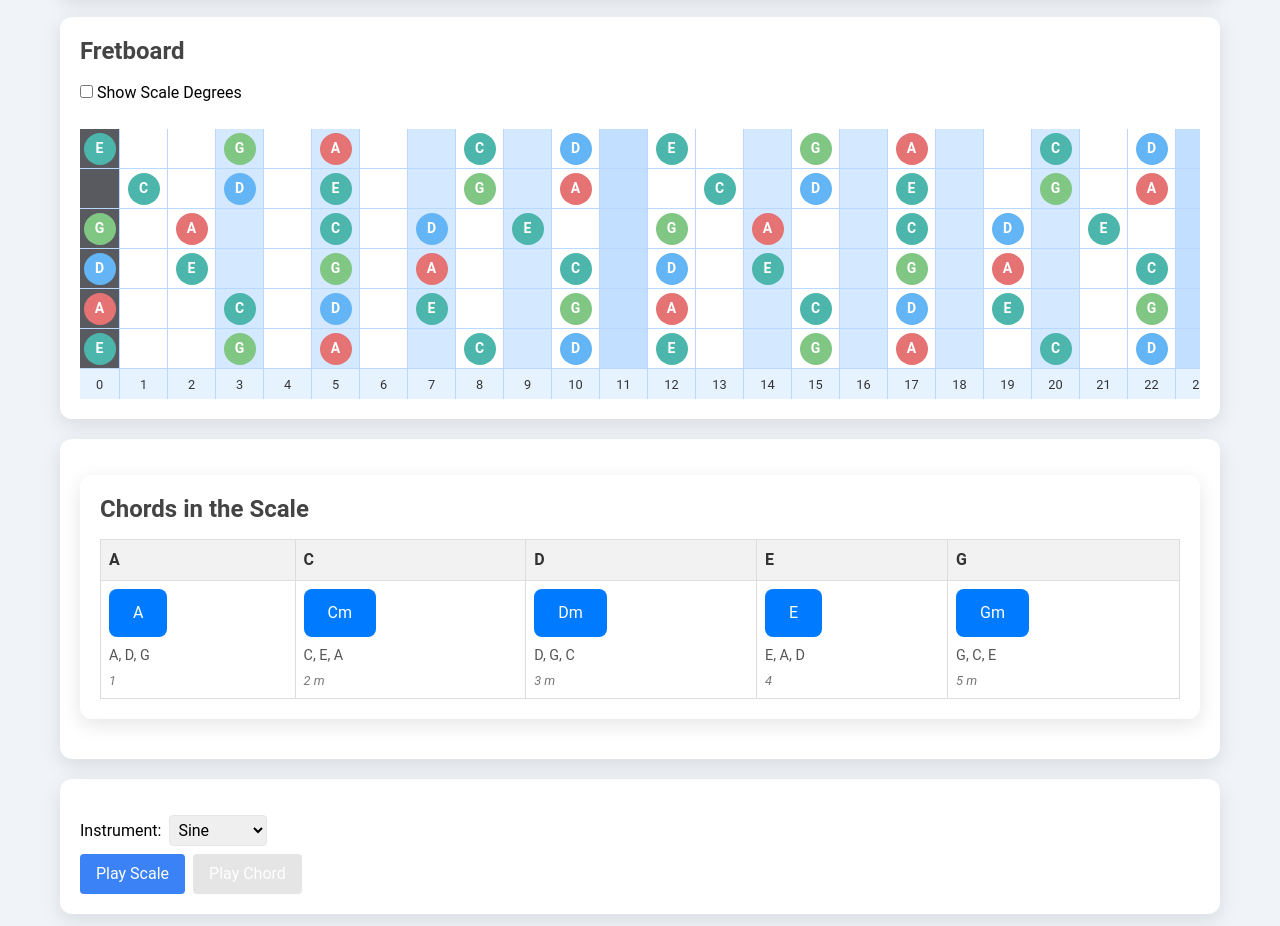
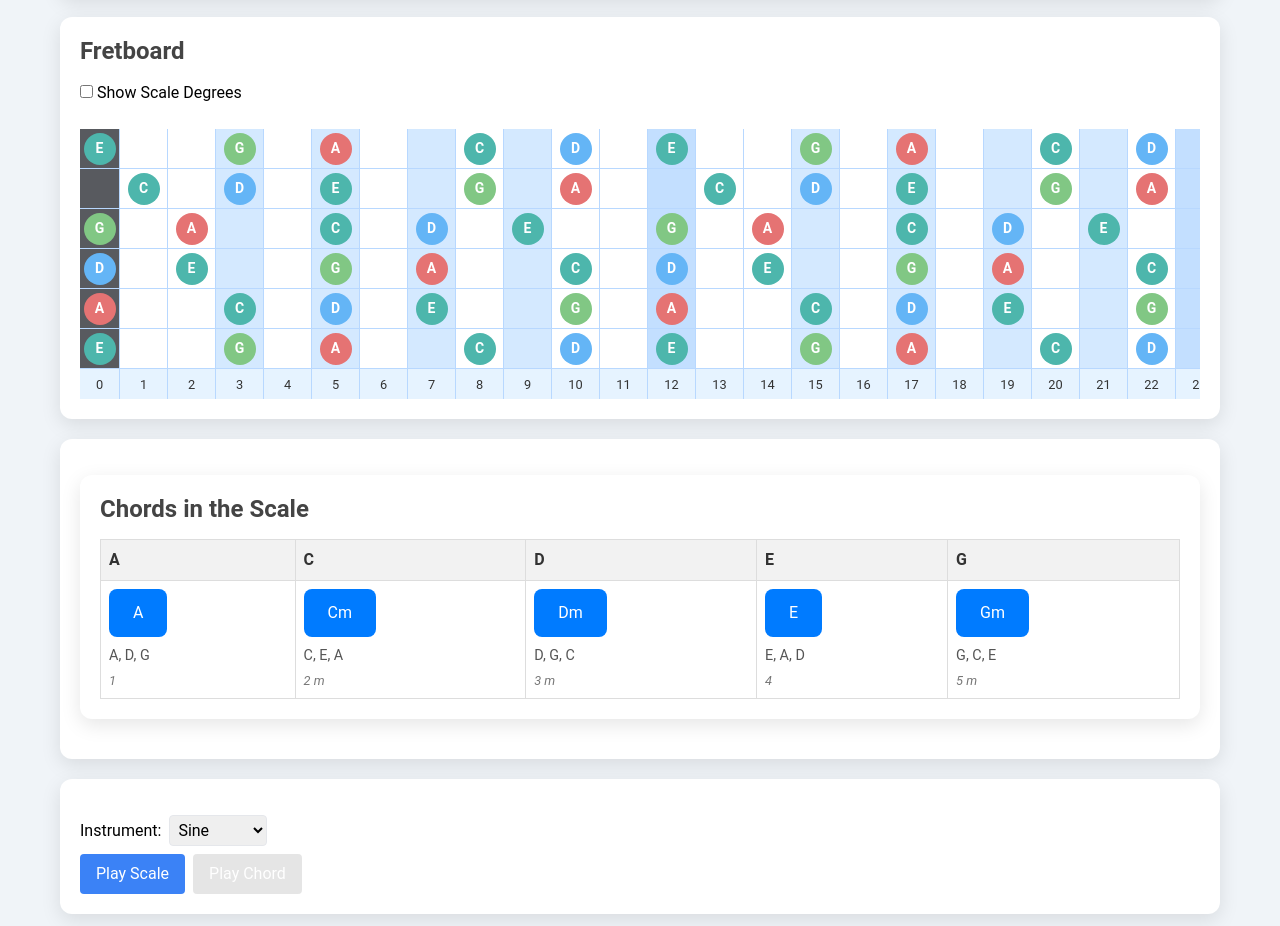
Before and after one commit to humandotlearning/guitar_visualiser, a React (Create React App) app: page / in a window 1280 px wide. Shown: the part 1060-1986 px from the top of the page. Built offline with nearby package versions, Linux system fonts and the light colour scheme.

Commit message:
+ corrected fretboard styling

```diff
--- a/src/components/Fretboard.css
+++ b/src/components/Fretboard.css
@@ -67,14 +67,15 @@
   }
   /* .fret:nth-child(3n+1) {} */
 
-  .fret:nth-child(12) {
+  /* 12th fret is double dots */
+  .fret:nth-child(13) {
     background-color: #C3DFFF;  /* Slightly darker to indicate double dots */
   }
 
-  .fret:nth-child(15), /* 15th fret */
-  .fret:nth-child(17), /* 17th fret */
-  .fret:nth-child(19), /* 19th fret */
-  .fret:nth-child(21)  /* 21st fret */
+  .fret:nth-child(16), /* 16th fret */
+  .fret:nth-child(18), /* 18th fret */
+  .fret:nth-child(20), /* 20th fret */
+  .fret:nth-child(22)  /* 22nd fret */
   {
     background-color: #D4E9FF;
   }
```
